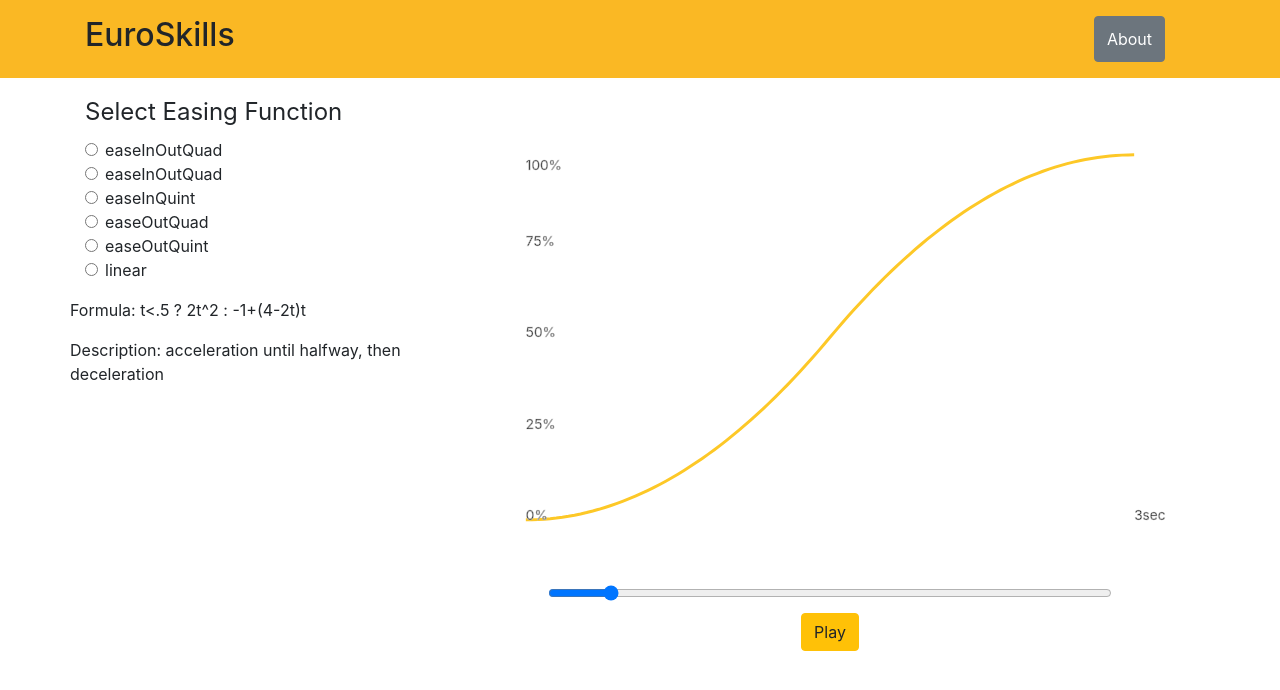
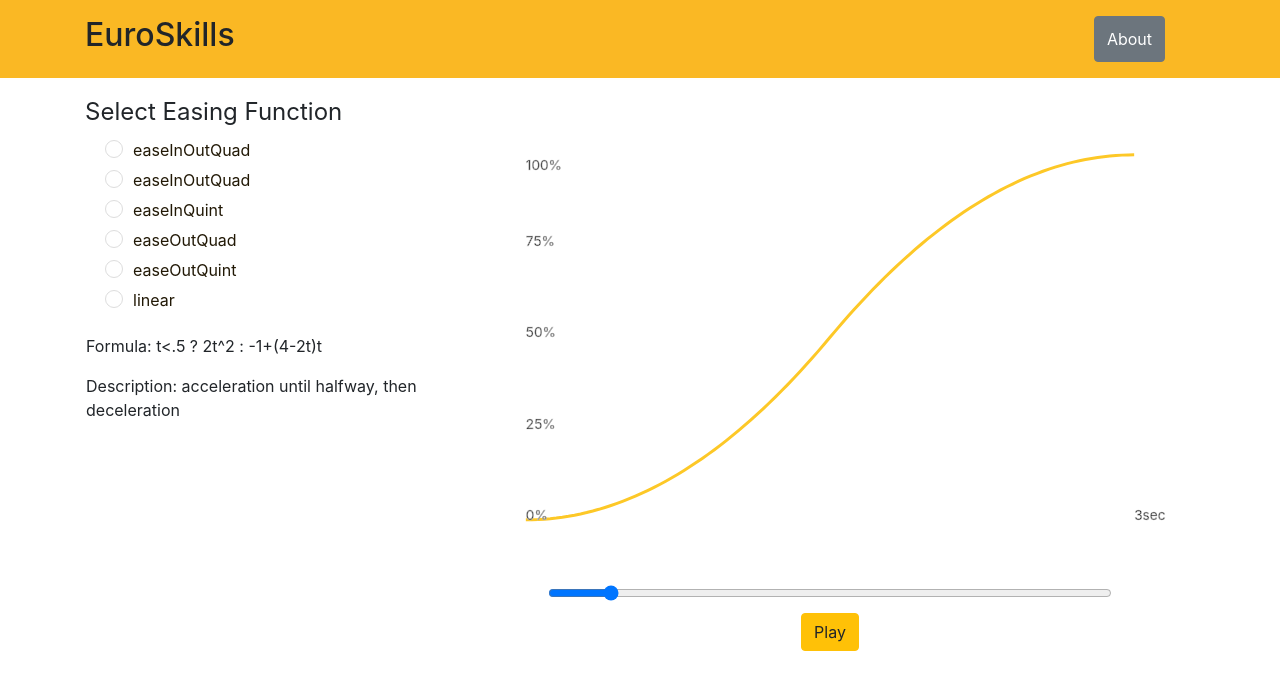
Before and after one commit to ferealqq/EuroSkills2019, a React (Create React App) app: page / in a window 1280 px wide. Shown: the top 690 px of the page. Built offline with nearby package versions, Linux system fonts and the light colour scheme.

Commit message:
customized radio buttons and smooth transition to slider and play

```diff
--- a/package.json
+++ b/package.json
@@ -5,6 +5,7 @@
   "dependencies": {
     "bootstrap": "^4.3.1",
     "d3": "^5.12.0",
+    "node-sass": "^4.13.0",
     "react": "^16.12.0",
     "react-dom": "^16.12.0",
     "react-icons": "^3.8.0",
--- a/src/AppContent.js
+++ b/src/AppContent.js
@@ -65,10 +65,10 @@ export default class AppContent extends Component {
 function EasingFunctionInformation(props){
 	return(
 		<React.Fragment>
-			<Row>
+			<Row className="px-3">
 				<p> Formula: {props.data.formula} </p>
 			</Row>
-			<Row>
+			<Row className="px-3">
 				<p> Description: {props.data.description} </p>
 			</Row>
 		</React.Fragment>
@@ -77,45 +77,45 @@ function EasingFunctionInformation(props){
 
 function EasingOptionForm(props){
 	return(
-		<Col>
+		<Col className="m-radio">
 			<Form>
 				<FormGroup tag="fieldset">
 					<legend>
 						Select Easing Function
 					</legend>
 					<FormGroup check>
-						<Label check>
-							<Input type="radio" onChange={()=>props.selectEasingFunction("easeInOutQuad")} name="radio1"/>{' '}
+						<Input type="radio" id="easeInOutQuad" onChange={()=>props.selectEasingFunction("easeInOutQuad")} name="r-grp"/>{' '}
+						<Label for="easeInOutQuad">
 							easeInOutQuad
 						</Label>
 					</FormGroup>
 					<FormGroup check>
-						<Label check>
-							<Input type="radio" onChange={()=>props.selectEasingFunction("easeInQuad")} name="radio1" />{' '}
+						<Input type="radio" id="easeInQuad"onChange={()=>props.selectEasingFunction("easeInQuad")} name="r-grp" />{' '}
+						<Label for="easeInQuad">
 							easeInOutQuad
 						</Label>
 					</FormGroup>
 					<FormGroup check>
-						<Label check>
-							<Input type="radio" onChange={()=>props.selectEasingFunction("easeInQuint")} name="radio1" />{' '}
+						<Input type="radio" id="easeInQuint" onChange={()=>props.selectEasingFunction("easeInQuint")} name="r-grp" />{' '}
+						<Label for="easeInQuint">
 							easeInQuint
 						</Label>
 					</FormGroup>
 					<FormGroup check>
-						<Label check>
-							<Input type="radio" onChange={()=>props.selectEasingFunction("easeOutQuad")} name="radio1" />{' '}
+						<Input type="radio" id="easeOutQuad"onChange={()=>props.selectEasingFunction("easeOutQuad")} name="r-grp" />{' '}
+						<Label for="easeOutQuad">
 							easeOutQuad
 						</Label>
 					</FormGroup>
 					<FormGroup check>
-						<Label check>
-							<Input type="radio" onChange={()=>props.selectEasingFunction("easeOutQuint")} name="radio1" />{' '}
+						<Input type="radio" id="easeOutQuint" onChange={()=>props.selectEasingFunction("easeOutQuint")} name="r-grp" />{' '}
+						<Label for="easeOutQuint">
 							easeOutQuint
 						</Label>
 					</FormGroup>
 					<FormGroup check>
-						<Label check>
-							<Input type="radio" onChange={()=>props.selectEasingFunction("linear")} name="radio1" />{' '}
+						<Input type="radio" id="linear" onChange={()=>props.selectEasingFunction("linear")} name="r-grp" />{' '}
+						<Label for="linear">
 							linear
 						</Label>
 					</FormGroup>
--- a/src/Chart.js
+++ b/src/Chart.js
@@ -134,9 +134,16 @@ class LineChart extends Component{
 		};
 	}
 	play(){
+		if(this.state.playing){
+			clearInterval(this.rangeInterval);
+			this.setState({
+				playing: false,
+				rangeValue: 0,
+				circleVisibility: false,
+			})
+		}
 		this.setState({
 			playing: true,
-			rangeValue: 1,
 		})
 		this.rangeInterval = setInterval(()=>{
 			this.setState({
@@ -152,7 +159,7 @@ class LineChart extends Component{
 					})
 				}
 			})
-		},70)
+		},50)
 	}
 	render(){
 		const { rangeValue,circleVisibility,playing } = this.state;
--- a/src/index.js
+++ b/src/index.js
@@ -2,6 +2,7 @@ import React from 'react';
 import ReactDOM from 'react-dom';
 import 'bootstrap/dist/css/bootstrap.min.css';
 import './index.css';
+import './index.scss';
 import App from './App';
 import * as serviceWorker from './serviceWorker';
 
--- /dev/null
+++ b/src/index.scss
@@ -0,0 +1,88 @@
+$defaultColorScheme: #FAB824;
+$shadowierDefault: #E3B614;
+$dark: #211805;
+
+.top-banner{
+	background-color: $defaultColorScheme;
+}
+
+.linechart_path {
+	stroke: rgb(253, 200, 39);
+	vector-effect: non-scaling-stroke;
+	stroke-width: 3;
+	fill: none;
+}
+.linechart_axis {
+	stroke: #000000;
+}
+
+.graph .grid{
+	stroke: #ccc;
+	stroke-dasharray: 0;
+	stroke-width: 1;
+}
+.grid text{
+	font-size: 1.4em;
+}
+
+.progress-display{
+	fill: #ffff;
+	stroke: black;
+	stroke-width: 3;
+	transition:  0.06s ease;
+}
+.progress-display-text{
+	font-size: 1.5em;
+	transition: 0.05s ease;
+}
+
+[type="radio"]:checked,
+[type="radio"]:not(:checked) {
+    position: absolute;
+    left: -9999px;
+}
+[type="radio"]:checked + label,
+[type="radio"]:not(:checked) + label
+{
+    position: relative;
+    padding-left: 28px;
+    cursor: pointer;
+    line-height: 20px;
+    display: inline-block;
+    color: $dark;
+}
+[type="radio"]:checked + label:before,
+[type="radio"]:not(:checked) + label:before {
+    content: '';
+    position: absolute;
+    left: 0;
+    top: 0;
+    width: 18px;
+    height: 18px;
+    border: 1px solid #ddd;
+    border-radius: 100%;
+    background: #fff;
+}
+[type="radio"]:checked + label:after,
+[type="radio"]:not(:checked) + label:after {
+    content: '';
+    width: 12px;
+    height: 12px;
+    background: $shadowierDefault;
+    position: absolute;
+    top: 4px;
+    left: 4px;
+    border-radius: 100%;
+    -webkit-transition: all 0.6s cubic-bezier(0.25, 0.46, 0.45, 0.94);;
+    transition: all 0.6s cubic-bezier(0.25, 0.46, 0.45, 0.94);;
+}
+[type="radio"]:not(:checked) + label:after {
+    opacity: 0;
+    -webkit-transform: scale(0);
+    transform: scale(0);
+}
+[type="radio"]:checked + label:after {
+    opacity: 1;
+    -webkit-transform: scale(1);
+    transform: scale(1);
+}
```
Also changed, not shown: 1 other file (tests, documents, lock files or other folders).
